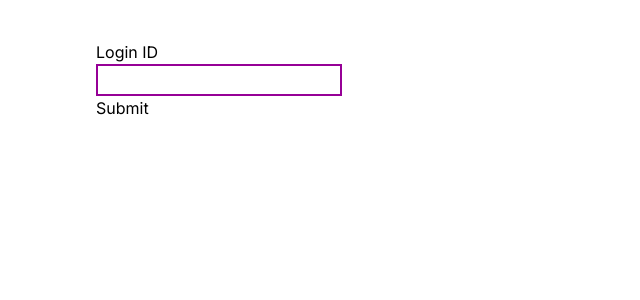
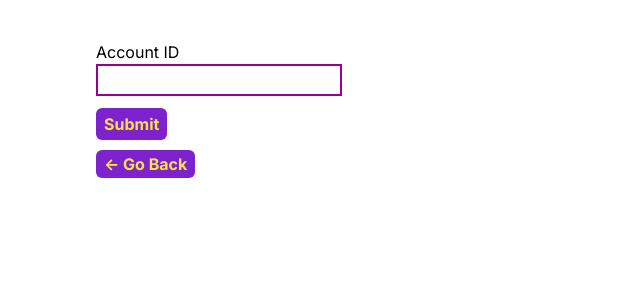
Before and after one commit to gizinski-jacek/banking-app, a Next.js app: page /login in a window 1280 px wide. Shown: the top 300 px of the page, without its empty margins (0-640 px from the left). Built offline with nearby package versions, Linux system fonts and the light colour scheme.

Commit message:
Styling, grouping form elements.
Importing custom button.
Renaming states and functions.

```diff
--- a/app/login/page.tsx
+++ b/app/login/page.tsx
@@ -4,35 +4,35 @@ import { useRouter } from 'next/navigation';
 import { useState } from 'react';
 import { LoginData } from '../lib/types';
 import { loginData } from '../lib/defaults';
+import Button from '../components/Button';
 
 export default function Login() {
 	const router = useRouter();
 	const [formData, setFormData] = useState<LoginData>(loginData);
-	const [idValid, setIdValid] = useState<null | boolean | string>(null);
+	const [accountValid, setAccountValid] = useState<null | boolean | string>(
+		null
+	);
 	const [passwordValid, setPasswordValid] = useState<null | boolean | string>(
 		null
 	);
 
-	function handleFormChange(e: React.FormEvent) {
-		const { name, value } = e.target as typeof e.target & {
-			name: string;
-			value: string;
-		};
+	function handleFormChange(e: React.ChangeEvent<HTMLInputElement>) {
+		const { name, value } = e.target;
 		setFormData({ ...formData, [name]: value });
 	}
 
-	async function checkAccount(account: string) {
+	async function verifyAccount(data: LoginData) {
 		try {
 			// API request to check for ID in DB
 			// Toggle to password form on success
-			setIdValid(true);
+			setAccountValid(true);
 		} catch (error) {
 			console.log(error);
-			setIdValid('Incorrect ID');
+			setAccountValid('Incorrect account');
 		}
 	}
 
-	async function checkPassword(password: string) {
+	async function verifyPassword(data: LoginData) {
 		try {
 			// API request to check if password is valid
 			// Redirect to dashboard on success
@@ -45,9 +45,10 @@ export default function Login() {
 
 	return (
 		<div>
-			{!idValid ? (
+			{!accountValid ? (
 				<form>
-					<label htmlFor='account'>Login ID</label>
+					<fieldset>
+						<label htmlFor='account'>Account ID</label>
 						<input
 							type='text'
 							id='account'
@@ -56,12 +57,22 @@ export default function Login() {
 							required
 							onChange={handleFormChange}
 						/>
-					<button type='button' onClick={(e) => checkAccount(formData.account)}>
+						{typeof accountValid === 'string' && (
+							<p className='text-red-600 font-weight-semibold'>
+								{accountValid}
+							</p>
+						)}
+					</fieldset>
+					<Button
+						styleClass='my-3 col-span-2 mx-auto'
+						cta={() => verifyAccount(formData)}
+					>
 						Submit
-					</button>
+					</Button>
 				</form>
 			) : (
 				<form>
+					<fieldset>
 						<label htmlFor='password'>Password</label>
 						<input
 							type='password'
@@ -71,14 +82,23 @@ export default function Login() {
 							required
 							onChange={handleFormChange}
 						/>
-					<button
-						type='button'
-						onClick={(e) => checkPassword(formData.password)}
+						{typeof passwordValid === 'string' && (
+							<p className='text-red-600 font-weight-semibold'>
+								{passwordValid}
+							</p>
+						)}
+					</fieldset>
+					<Button
+						styleClass='my-3 col-span-2 mx-auto'
+						cta={() => verifyPassword(formData)}
 					>
 						Submit
-					</button>
+					</Button>
 				</form>
 			)}
+			<Button href='/' styleClass='my-3'>
+				{`<-`} Go Back
+			</Button>
 		</div>
 	);
 }
```
Lines whose indentation alone changed are shown as unchanged.
